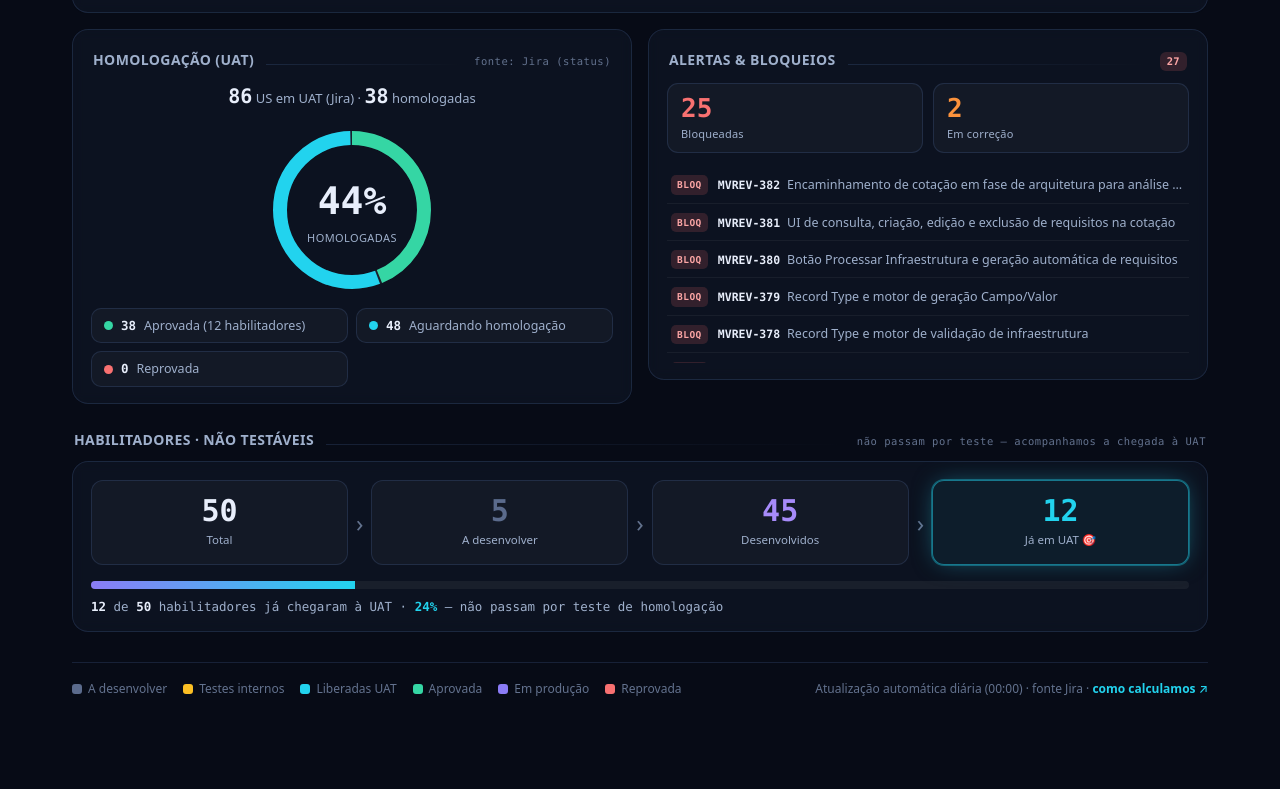
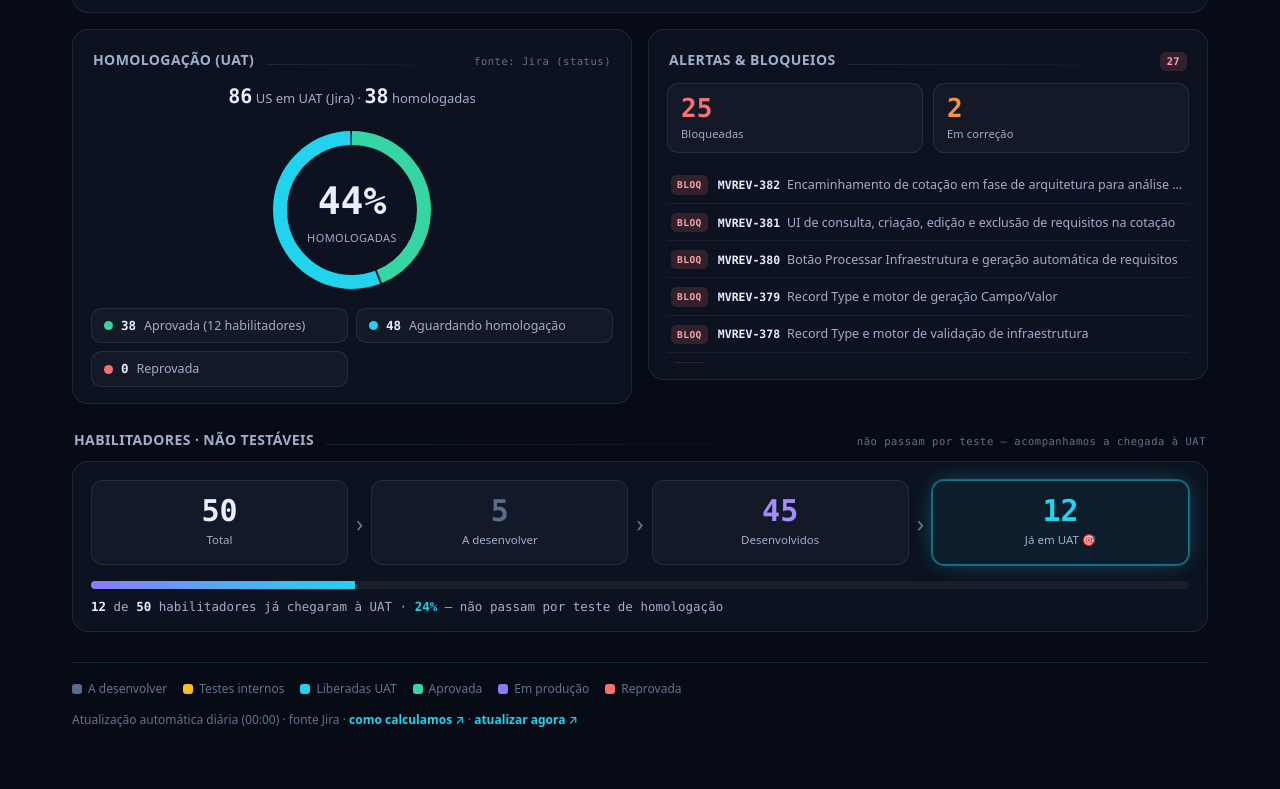
Before and after one commit to Dessachaves87/mv-projetos, a plain HTML site: page index.html in a window 1280 px wide. Shown: the part 637-1426 px from the top of the page. Before the commit the page ends 1395 px from the top, so only its background shows below. Drawn offline with Linux system fonts and the light colour scheme.

Commit message:
Link "atualizar agora" no rodape do painel
Aponta para a pagina da Action no GitHub (Run workflow). Sem token no
navegador e sem peca nova para manter.

```diff
--- a/index.html
+++ b/index.html
@@ -283,7 +283,10 @@
       <span><i style="background:var(--violet)"></i>Em produção</span>
       <span><i style="background:var(--bad)"></i>Reprovada</span>
     </div>
-    <div>Atualização automática diária (00:00) · fonte Jira · <a href="/metodologia.html">como calculamos ↗</a></div>
+    <div>Atualização automática diária (00:00) · fonte Jira ·
+      <a href="/metodologia.html">como calculamos ↗</a> ·
+      <a href="https://github.com/Dessachaves87/mv-projetos/actions/workflows/atualizar.yml"
+         target="_blank" rel="noopener">atualizar agora ↗</a></div>
   </footer>
 </div>
 
```
